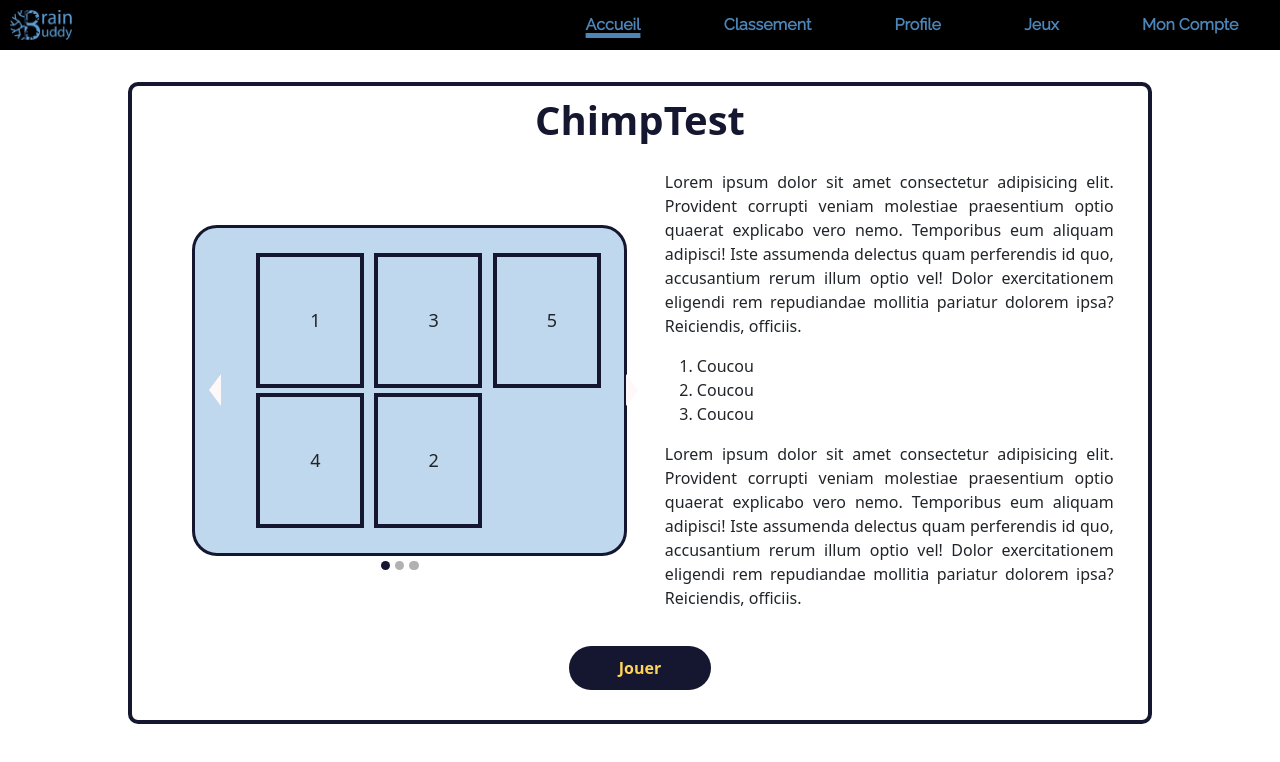
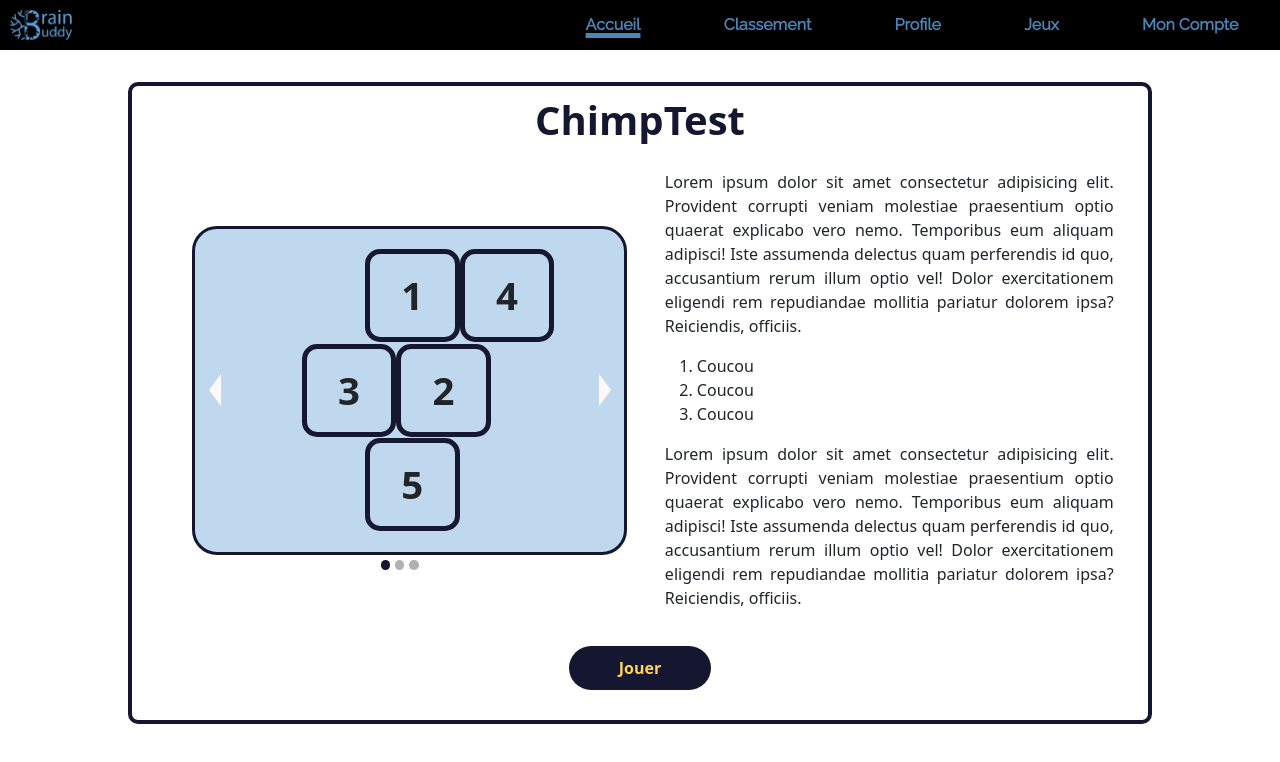
Before and after one commit to Xenus3/FrontEndBrainBuddy, an Angular app: page /app-monkey-test-tutoriel in a window 1280 px wide. Shown: the top 762 px of the page. Built offline with nearby package versions, Linux system fonts and the light colour scheme.

Commit message:
wip on slider vignette 1

```diff
--- a/src/app/components/monkey-test-tutoriel/monkey-test-tutoriel.component.html
+++ b/src/app/components/monkey-test-tutoriel/monkey-test-tutoriel.component.html
@@ -13,8 +13,8 @@
                         <div class="vignettes">
                             <div class="vignette1">
                                 <div class="vignette1-line1">
-                                    <div class="tirage">1</div>
-                                    <div class="tirage">4</div>
+                                    <div class="tirage titi">1</div>
+                                    <div class="tirage 4">4</div>
                                 </div>
                                 <div class="vignette1-line2">
                                     <div class="tirage">3</div>
--- a/src/app/components/monkey-test-tutoriel/monkey-test-tutoriel.component.scss
+++ b/src/app/components/monkey-test-tutoriel/monkey-test-tutoriel.component.scss
@@ -84,7 +84,7 @@ button:active {
     box-shadow: 0 12px 16px 0 rgba(0, 0, 0, 0.24), 0 17px 50px 0 rgba(0, 0, 0, 0.19);
 }
 
-// Tutoriel & Vignettes
+// Tutoriel
 .tutoriel {
     display: flex;
     align-items: center;
@@ -107,31 +107,55 @@ button:active {
 
 .vignettes {
     display: flex;
-    align-items: center;
-    border-radius: 10px;
+    flex-direction: row;
+    width: 7vw;
+    // border-radius: 10px;
     padding-top: 5%;
     padding-bottom: 5%;
 }
 
+// Vignettes
 .vignette1 {
-    display: flex;
-    flex-direction: row;
-    margin-right: 50px;
+    width:100%;
 }
 
 .vignette1-line1 {
-    justify-content: space-between;
+    display: flex;
+    flex-direction: row;
+    // justify-content: space-between;
+    width:70%;
+
+
+}
+.titi{
+    display: flex;
+    flex-direction: row;
+    justify-content: start;
+  }
+.vignette1-line2 {
+    display: flex;
+    flex-direction: row;
+    justify-content: center;
+    width:70%;
 }
 
-.vignette1-line2 {
-    justify-content: space-around;
+.vignette1-line3 {
+    display: flex;
+    flex-direction: row;
+    width:70%;
 }
 
+// Tirage
 .tirage {
-    border: 4px solid #151730;
-    padding: 50px 50px;
-    font-size: large;
-    margin: 5px 30%;
+    // width: 20%;
+    // height: 20%;
+    border: 5px solid #161831;
+    border-radius: 15px;
+    padding: 1vw 50%;
+    margin: 1% 0;
+    font-size: 3vw;
+    font-weight: bold;
+    text-align: center;
 }
 
 // Cercles
```
